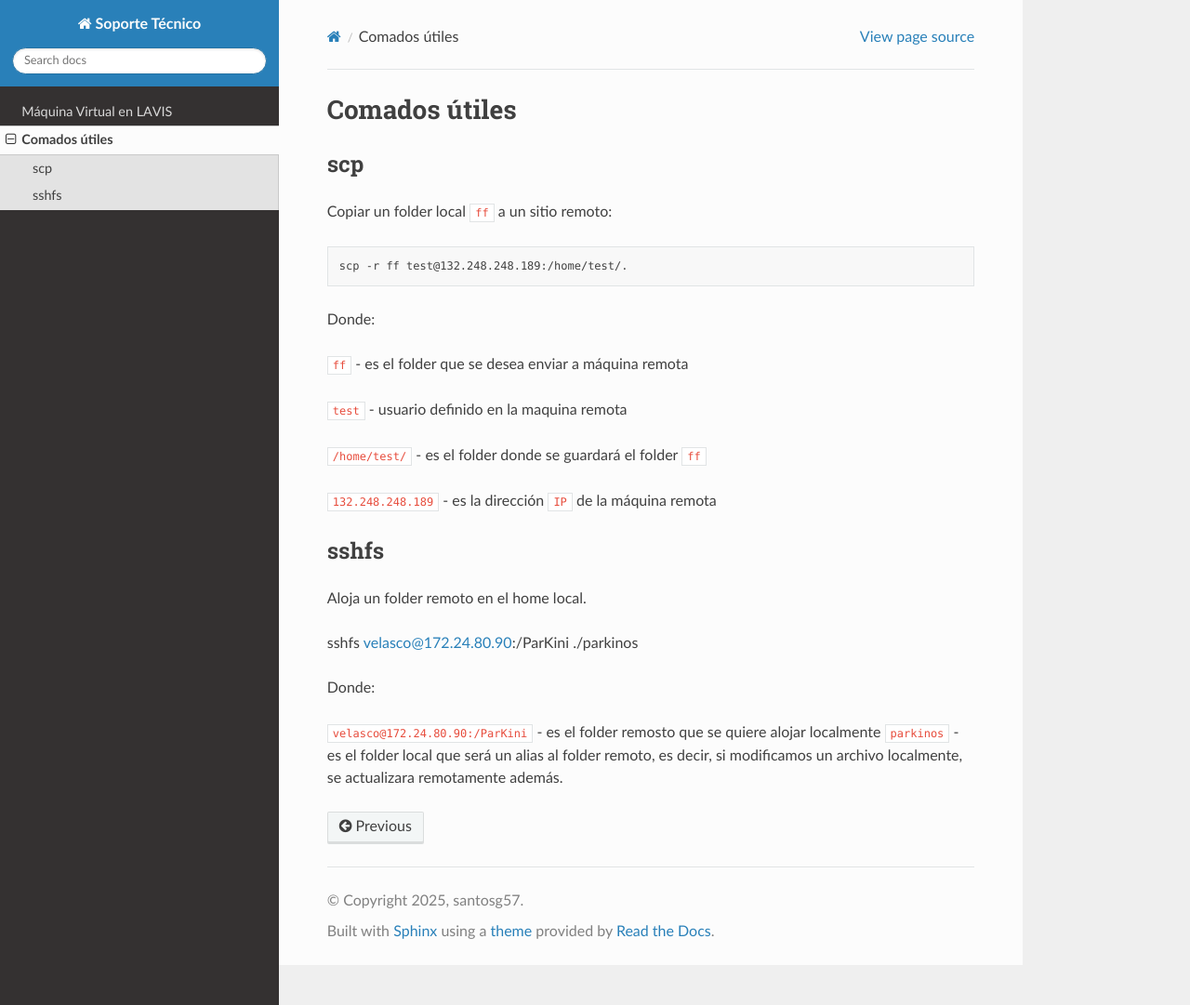
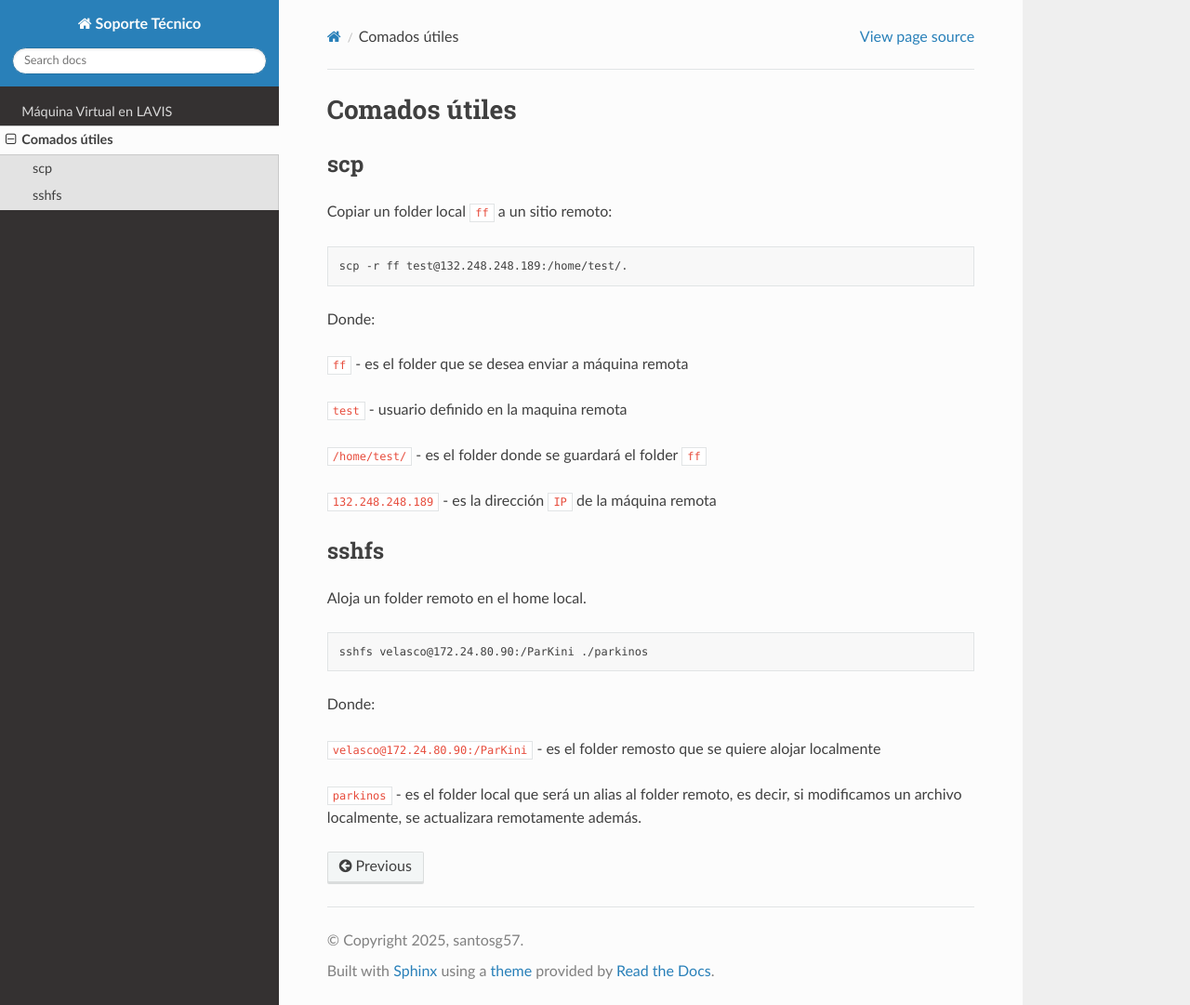
Before and after one commit to matecom57/santosg57-software, a Sphinx documentation site: the page built from docs/source/comandos.rst, in a window 1280 px wide and 1081 px high. Shown: the whole window at 93% size. Built offline with Sphinx 7.4.7 and the Read the Docs theme 3.1.0, drawn with Linux system fonts in a browser that asks for light colours.

```diff
--- a/docs/source/comandos.rst
+++ b/docs/source/comandos.rst
@@ -26,10 +26,13 @@ sshfs
 
 Aloja un folder remoto en el home local.
 
-sshfs velasco@172.24.80.90:/ParKini ./parkinos
+.. code:: Bash
+
+   sshfs velasco@172.24.80.90:/ParKini ./parkinos
 
 Donde:
 
 ``velasco@172.24.80.90:/ParKini`` - es el folder remosto que se quiere alojar localmente
+
 ``parkinos`` - es el folder local que será un alias al folder remoto, es decir, si modificamos un archivo localmente, se actualizara
 remotamente además.
```
